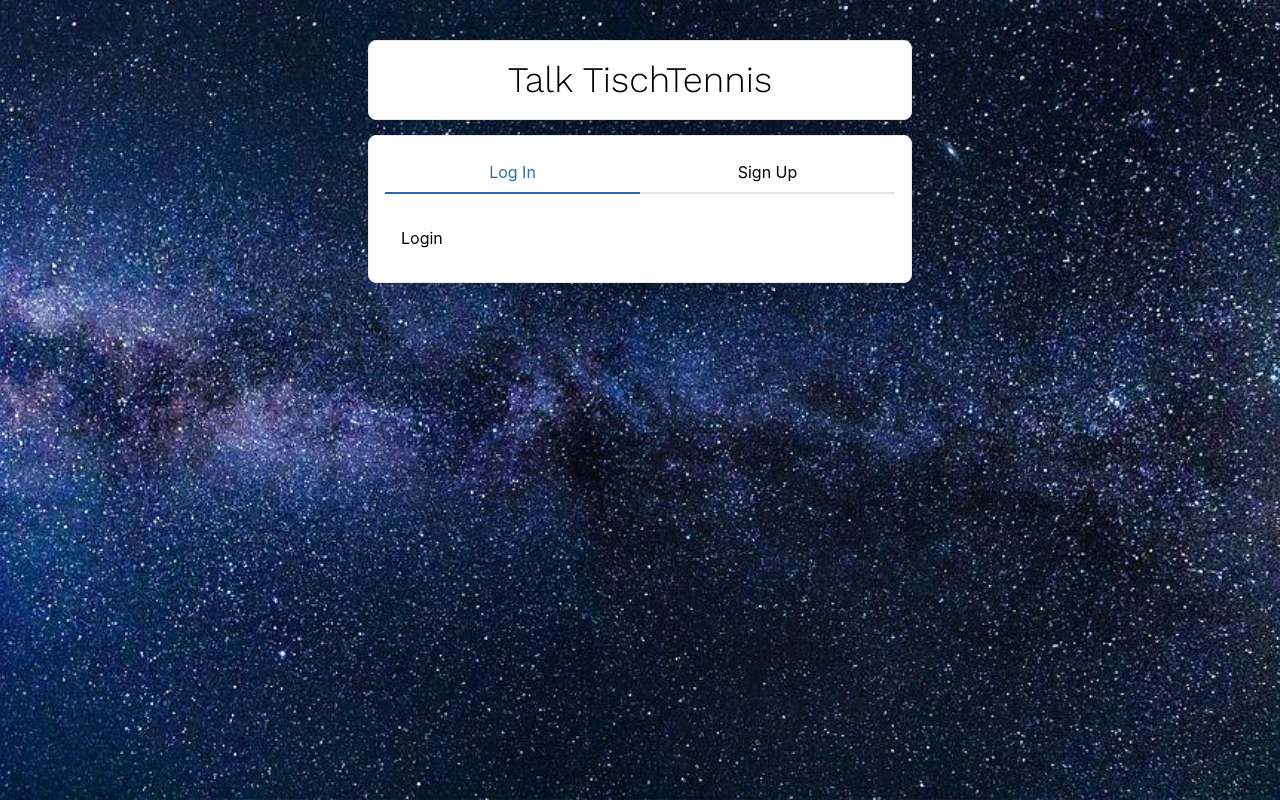
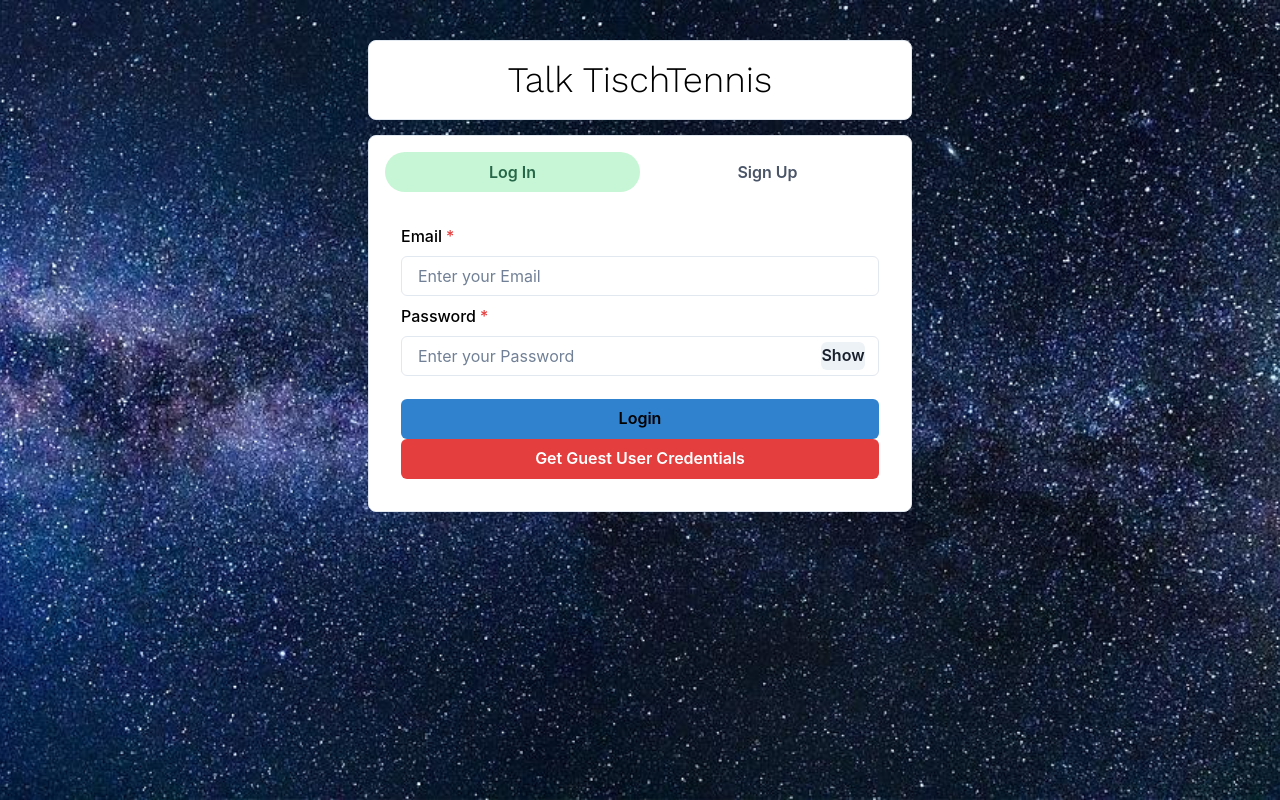
Before and after one commit to NinadMaladkar/Talk-Tischtennis, a React (Create React App) app in the folder client/: page / in a window 1280 px wide. Built offline with nearby package versions, Linux system fonts and the light colour scheme.

Commit message:
feat: Add login & signup functionality at client

```diff
--- a/client/package.json
+++ b/client/package.json
@@ -2,8 +2,9 @@
   "name": "client",
   "version": "0.1.0",
   "private": true,
+  "proxy": "http://127.0.0.1:5000",
   "dependencies": {
-    "@chakra-ui/react": "^2.3.6",
+    "@chakra-ui/react": "^2.3.7",
     "@emotion/react": "^11.10.5",
     "@emotion/styled": "^11.10.5",
     "@testing-library/jest-dom": "^5.16.5",
--- a/client/src/components/Authentication/Login.js
+++ b/client/src/components/Authentication/Login.js
@@ -1,7 +1,119 @@
-import React from 'react';
+import { FormControl, FormLabel } from '@chakra-ui/form-control';
+import { Button, VStack, useToast } from '@chakra-ui/react';
+import { Input, InputGroup, InputRightElement } from '@chakra-ui/input';
+import axios from 'axios';
+import { useHistory } from 'react-router-dom';
+
+import React, { useState } from 'react';
 
 const Login = () => {
-  return <div>Login</div>;
+  const [email, setEmail] = useState('');
+  const [password, setPassword] = useState('');
+  const [show, setShow] = useState(false);
+  const [uploadLoading, setUploadLoading] = useState(false);
+  const toast = useToast();
+  const history = useHistory();
+
+  const handleClick = () => setShow(!show);
+
+  const submitHandler = async () => {
+    setUploadLoading(true);
+    if (!email || !password) {
+      toast({
+        title: 'Please fill all the fields',
+        status: 'warning',
+        duration: 5000,
+        isClosable: true,
+        position: 'top-right',
+      });
+      setUploadLoading(false);
+      return;
+    }
+
+    try {
+      const postData = {
+        email: email,
+        password: password,
+      };
+      const response = await axios.post(
+        'http://localhost:5000/api/user/login',
+        postData
+      );
+
+      toast({
+        title: 'Logged in successfully',
+        status: 'success',
+        duration: 5000,
+        isClosable: true,
+        position: 'top-right',
+      });
+      localStorage.setItem('userInfo', JSON.stringify(response.data));
+      setUploadLoading(false);
+      history.push('/chats');
+    } catch (error) {
+      console.log(error);
+      toast({
+        title: 'An Error occurred!',
+        description: error.response.data.message,
+        status: 'warning',
+        duration: 5000,
+        isClosable: true,
+        position: 'top-right',
+      });
+      setUploadLoading(false);
+    }
+  };
+  return (
+    <VStack>
+      <FormControl isRequired>
+        <FormLabel>Email</FormLabel>
+        <Input
+          borderWidth={1}
+          placeholder='Enter your Email'
+          onChange={(e) => {
+            setEmail(e.target.value);
+          }}></Input>
+      </FormControl>
+      <FormControl isRequired>
+        <FormLabel>Password</FormLabel>
+        <InputGroup>
+          <Input
+            type={show ? 'text' : 'password'}
+            borderWidth={1}
+            placeholder='Enter your Password'
+            onChange={(e) => {
+              setPassword(e.target.value);
+            }}></Input>
+          <InputRightElement width='4.5rem'>
+            <Button h='1.75rem' size='small' onClick={handleClick}>
+              {show ? 'Hide' : 'Show'}
+            </Button>
+          </InputRightElement>
+        </InputGroup>
+      </FormControl>
+      <FormControl>
+        <Button
+          color='black'
+          colorScheme='blue'
+          width='100%'
+          style={{ marginTop: 15 }}
+          onClick={submitHandler}
+          isLoading={uploadLoading}>
+          Login
+        </Button>
+        <Button
+          variant='solid'
+          colorScheme='red'
+          width='100%'
+          onClick={() => {
+            setEmail('guest@example.com');
+            setPassword('12345');
+          }}>
+          Get Guest User Credentials
+        </Button>
+      </FormControl>
+    </VStack>
+  );
 };
 
 export default Login;
--- a/client/src/components/Authentication/Signup.js
+++ b/client/src/components/Authentication/Signup.js
@@ -1,8 +1,9 @@
 import { FormControl, FormLabel } from '@chakra-ui/form-control';
-import { Button, VStack } from '@chakra-ui/react';
+import { Button, VStack, useToast } from '@chakra-ui/react';
 import { Input, InputGroup, InputRightElement } from '@chakra-ui/input';
-import React from 'react';
-import { useState } from 'react';
+import React, { useState } from 'react';
+import axios from 'axios';
+import { useHistory } from 'react-router-dom';
 
 const SignUp = () => {
   const [show, setShow] = useState(false);
@@ -11,55 +12,151 @@ const SignUp = () => {
   const [password, setPassword] = useState('');
   const [confirmPassword, setConfirmPassword] = useState('');
   const [pic, setPic] = useState('');
+  const [uploadLoading, setUploadLoading] = useState(false);
+  const toast = useToast();
+  const handleClick = () => setShow(!show);
+  const history = useHistory();
 
-  const handleClick = () => setShow(!show);
+  const postDetails = (pics) => {
+    setUploadLoading(true);
+    if (pics === undefined) {
+      toast({
+        title: 'Please Select an Image!',
+        status: 'warning',
+        duration: 5000,
+        isClosable: true,
+        position: 'top-right',
+      });
+      return;
+    }
+    if (pics.type === 'image/jpeg' || pics.type === 'image/png') {
+      const data = new FormData();
+      data.append('file', pics);
+      data.append('upload_preset', 'talk-tischtennis');
+      data.append('cloud_name', 'dwbaf1kvd');
+      fetch('https://api.cloudinary.com/v1_1/dwbaf1kvd/image/upload', {
+        method: 'post',
+        body: data,
+      })
+        .then((res) => res.json())
+        .then((data) => {
+          setPic(data.url.toString());
+          setUploadLoading(false);
+        })
+        .catch((error) => {
+          console.error(error.message);
+          setUploadLoading(false);
+        });
+    } else {
+      toast({
+        title: 'Please Select an Image with JPEG or PNG format!',
+        status: 'warning',
+        duration: 5000,
+        isClosable: true,
+        position: 'top-right',
+      });
+      return;
+    }
+    //https://api.cloudinary.com/v1_1/talk-tischtennis/image/upload
+  };
 
-  const postDetails = () => {};
+  const submitHandler = async () => {
+    setUploadLoading(true);
+    if (!name || !email || !password || !confirmPassword) {
+      console.log(name, email, password, confirmPassword);
+      toast({
+        title: 'Please fill all fields',
+        status: 'warning',
+        duration: 5000,
+        isClosable: true,
+        position: 'top-right',
+      });
+      setUploadLoading(false);
+      return;
+    }
+    if (password !== confirmPassword) {
+      toast({
+        title: 'Confirm password does not match with password',
+        status: 'warning',
+        duration: 5000,
+        isClosable: true,
+        position: 'top-right',
+      });
+      setUploadLoading(false);
+      return;
+    }
+
+    try {
+      const postData = {
+        name: name,
+        email: email,
+        password: password,
+        pic: pic,
+      };
+      const response = await axios.post(
+        'http://localhost:5000/api/user',
+        postData
+      );
+
+      toast({
+        title: 'Registration successful',
+        status: 'success',
+        duration: 5000,
+        isClosable: true,
+        position: 'top-right',
+      });
+      localStorage.setItem('userInfo', JSON.stringify(response.data));
+      setUploadLoading(false);
+      history.push('/chats');
+    } catch (error) {
+      console.log(error);
+      toast({
+        title: 'Error occurred!',
+        description: error.response.data.message,
+        status: 'warning',
+        duration: 5000,
+        isClosable: true,
+        position: 'top-right',
+      });
+      setUploadLoading(false);
+    }
+  };
   return (
-    <VStack>
+    <VStack spacing='5px'>
       <FormControl isRequired>
         <FormLabel>Name</FormLabel>
         <Input
           borderWidth={1}
           placeholder='Enter your Name'
+          _placeholder={{ opacity: 0.4, color: 'inherit' }}
           onChange={(e) => {
             setName(e.target.value);
-          }}></Input>
+          }}
+        />
       </FormControl>
       <FormControl isRequired>
         <FormLabel>Email</FormLabel>
         <Input
           borderWidth={1}
           placeholder='Enter your Email'
+          _placeholder={{ opacity: 0.4, color: 'inherit' }}
           onChange={(e) => {
             setEmail(e.target.value);
-          }}></Input>
+          }}
+        />
       </FormControl>
-      <FormControl isRequired>
+      <FormControl id='password' isRequired>
         <FormLabel>Password</FormLabel>
         <InputGroup>
           <Input
             type={show ? 'text' : 'password'}
             borderWidth={1}
             placeholder='Enter your Password'
+            _placeholder={{ opacity: 0.4, color: 'inherit' }}
             onChange={(e) => {
               setPassword(e.target.value);
-            }}></Input>
-          <InputRightElement width='4.5rem'>
-            <Button h='1.75rem' size='small' onClick={handleClick}>
-              {show ? 'Hide' : 'Show'}
-            </Button>
-          </InputRightElement>
-        </InputGroup>
-        <InputGroup>
-          <Input
-            focusBorderColor='pink.400'
-            type={show ? 'text' : 'password'}
-            borderWidth={1}
-            placeholder='Confirm your Password'
-            onChange={(e) => {
-              setConfirmPassword(e.target.value);
-            }}></Input>
+            }}
+          />
           <InputRightElement width='4.5rem'>
             <Button h='1.75rem' size='small' onClick={handleClick}>
               {show ? 'Hide' : 'Show'}
@@ -67,7 +164,25 @@ const SignUp = () => {
           </InputRightElement>
         </InputGroup>
       </FormControl>
-      <FormControl>
+      <FormControl isRequired>
+        <FormLabel>Confirm Password</FormLabel>
+        <InputGroup>
+          <Input
+            type={show ? 'text' : 'password'}
+            placeholder='Confirm your Password'
+            _placeholder={{ opacity: 0.4, color: 'inherit' }}
+            onChange={(e) => {
+              setConfirmPassword(e.target.value);
+            }}
+          />
+          <InputRightElement width='4.5rem'>
+            <Button h='1.75rem' size='small' onClick={handleClick}>
+              {show ? 'Hide' : 'Show'}
+            </Button>
+          </InputRightElement>
+        </InputGroup>
+      </FormControl>
+      <FormControl id='pic'>
         <Input
           type='file'
           p={1.5}
@@ -76,6 +191,15 @@ const SignUp = () => {
             postDetails(e.target.files[0]);
           }}
         />
+        <Button
+          color='black'
+          colorScheme='blue'
+          width='100%'
+          style={{ marginTop: 15 }}
+          onClick={submitHandler}
+          isLoading={uploadLoading}>
+          Sign Up
+        </Button>
       </FormControl>
     </VStack>
   );
--- a/client/src/components/Homepage.js
+++ b/client/src/components/Homepage.js
@@ -35,7 +35,7 @@ const Homepage = () => {
         borderRadius='lg'
         color='black'
         borderWidth='1px'>
-        <Tabs isFitted>
+        <Tabs isFitted variant='soft-rounded' colorScheme='green'>
           <TabList mb='1em'>
             <Tab width='50%'>Log In</Tab>
             <Tab width='50%'>Sign Up</Tab>
```
Also changed, not shown: 1 other file (tests, documents, lock files or other folders).
